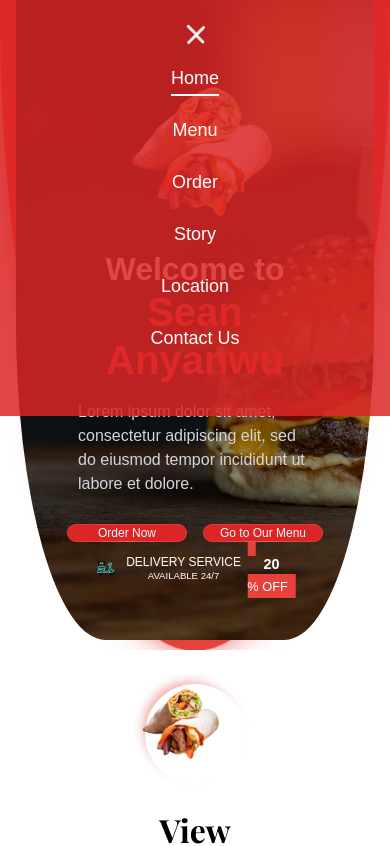
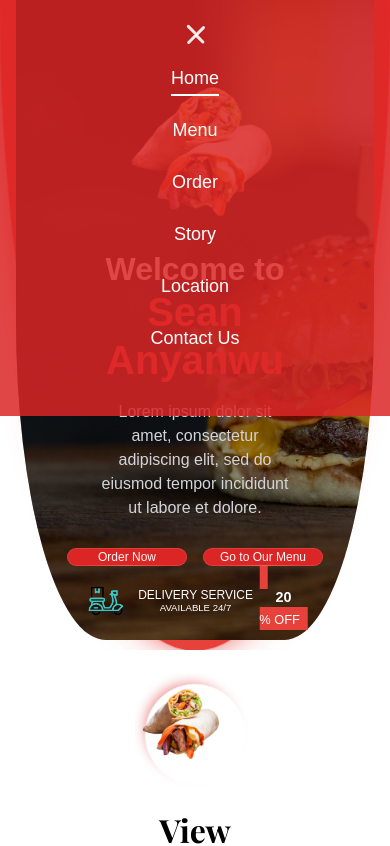
Before and after one commit to muhammadareeb01/restrauntLandingPage, a React (Create React App) app: page / in a window 390 px wide. Shown: the top 846 px of the page. Built offline with nearby package versions, Linux system fonts and the light colour scheme.

Commit message:
'updated'

```diff
--- a/src/components/Home/herosection.jsx
+++ b/src/components/Home/herosection.jsx
@@ -45,28 +45,28 @@ function HeroSection() {
           </div>
         </div>
       </div>
-      <div className="hero-content max-w-7xl mx-auto  z-10 relative">
+      <div className="hero-content w-full mx-auto  z-10 relative">
         <Navbar />
         <div className="hero-split flex flex-col md:flex-row items-left justify-between">
-          <div className="hero-image lg:w-full md:w-1/2 flex justify-center md:justify-start">
+          <div className="hero-image lg:w-w-1/2 md:w-1/2 flex justify-center md:justify-start">
             <img
               src={wrapsImage}
               alt="Wraps"
               className="w-3/4 md:w-3/4 max-w-md object-contain hero-image-content"
             />
           </div>
-          <div className="hero-text w-full md:w-1/2 lg:text-center text-left">
+          <div className="hero-text w-1/2 md:w-1/2 lg:text-center text-left">
             <h1 className="text-4xl md:text-5xl font-bold text-white mb-4">
               <span className="block h1">Welcome to</span>
               <span className="block h2" style={{ color: "#E6413B" }}>
                 Sean Anyanwu
               </span>
             </h1>
-            <p className="text-gray-300 mb-6 sm:mb-2 lg:text-center text-left hero-description">
+            <p className="text-gray-300 mb-6 sm:mb-2 sm:text-center lg:text-center  hero-description">
               Lorem ipsum dolor sit amet, consectetur adipiscing elit, sed do
               eiusmod tempor incididunt ut labore et dolore.
             </p>
-            <div className="flex flex-col sm:flex-row gap-6 justify-center">
+            <div className="flex flex-col sm:flex-row gap-6 justify-center btn-div"  >
               <div>
                 <Link to="/order">
                   <button className="bg-red-600 order button text-white sm:px-3 sm:py-1 sm:text-sm md:px-6 md:py-3 rounded-full hover:bg-red-700 transition font-medium">
--- a/src/styles/home.css
+++ b/src/styles/home.css
@@ -184,7 +184,7 @@
 }
 
 .hero-image {
-  flex: 1;
+  /* flex: 1; */
   display: flex;
   justify-content: center;
   margin-top: 3rem;
@@ -196,7 +196,9 @@
 }
 
 .hero-text {
-  flex: 1;
+  /* flex: 1; */
+  width: 50% !important;
+  /* margin: ; */
   margin-top: -3rem;
   text-align: center;
 }
@@ -204,13 +206,15 @@
 .hero-text h1 {
   line-height: 1.2;
   margin-bottom: 1rem;
-  display: inline-block;
+  display: block;
+  width: 60%;
 }
 
 .hero-text p {
   margin-bottom: 1.5rem;
-  display: inline-block;
-  width: auto;
+  display: block;
+  text-align: center;
+  width: 60%;
 }
 
 .hero-text .flex {
@@ -351,6 +355,9 @@
   z-index: 1;
 }
 
+.btn-div {
+  width: 60%;
+}
 /* Responsive Styles */
 @media (max-width: 1400px) {
   .hero-description {
@@ -416,6 +423,7 @@
   }
 
   .hero-text h1 {
+    width: 100%;
     font-size: 4rem;
   }
 
@@ -456,6 +464,9 @@
 }
 
 @media (max-width: 1024px) {
+  .btn-div {
+    width: 100%;
+  }
   .hero-section {
     min-height: 600px;
   }
@@ -487,12 +498,17 @@
 
   .hero-text h1 {
     font-size: 3.5rem;
+    width: 100%;
   }
 
   .hero-text p {
     font-size: 1rem;
+    width: 100%;
   }
 
+  .btn-div {
+    width: 100%;
+  }
   .hero-content {
     /* padding: 0.75rem 0; */
   }
@@ -621,7 +637,7 @@
   }
 
   .discount-delivery-row {
-    top: 85%;
+    top: 87%;
     gap: 0.5rem;
     flex-wrap: nowrap;
     width: 90%;
@@ -695,8 +711,8 @@
   }
 
   .bike-icon {
-    width: 3rem;
-    height: 3rem;
+    width: 5rem;
+    height: 5rem;
   }
 
   .delivery-text {
@@ -790,7 +806,7 @@
 
 @media (max-width: 600px) {
   .discount-delivery-row {
-    top: 82%; /* Reduced from 85% to bring it closer to the top */
+    top: 87%;
   }
 }
 
@@ -800,7 +816,7 @@
   }
 
   .discount-delivery-row {
-    top: 82%; /* Reduced from 85% to bring it closer to the top */
+    top: 87%;
   }
 
   .hero-red-curve {
@@ -827,6 +843,7 @@
 
   .hero-text h1 {
     font-size: 2rem;
+    width: 100%;
   }
 
   .hero-description {
@@ -862,8 +879,8 @@
   }
 
   .bike-icon {
-    width: 1.5rem;
-    height: 1.5rem;
+    width: 3rem;
+    height: 3rem;
   }
 
   .delivery-text {
```
